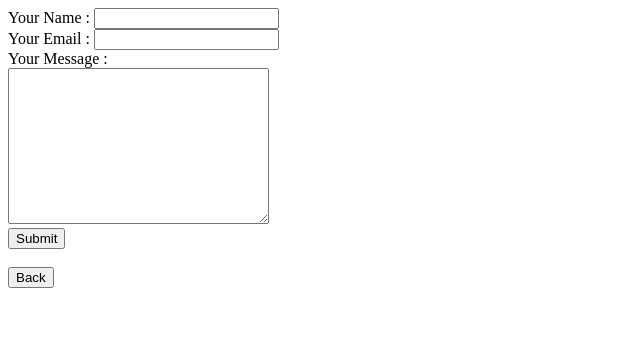
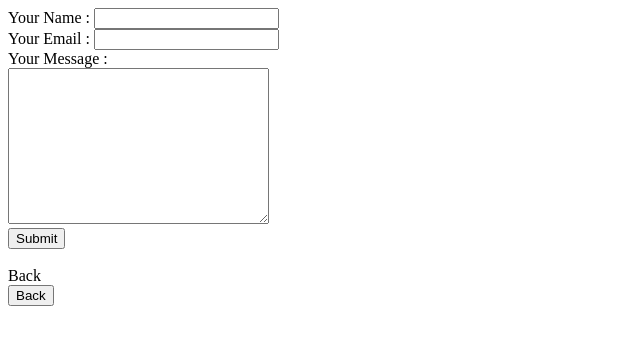
Before and after one commit to nimasha-dangamuwage/testing1, a plain HTML site: page contact.html in a window 1280 px wide. Shown: the whole page, without its empty margins (0-640 px from the left). Drawn offline with Linux system fonts and the light colour scheme.

Commit message:
update back button

```diff
--- a/contact.html
+++ b/contact.html
@@ -22,6 +22,9 @@
         </form>
 
         <br>
+        <form action="index.html>
+                      <button>Back</button>
+        </form>
          <input type="submit" value="Back" action="index.html">
     </body>
 </html>
```
